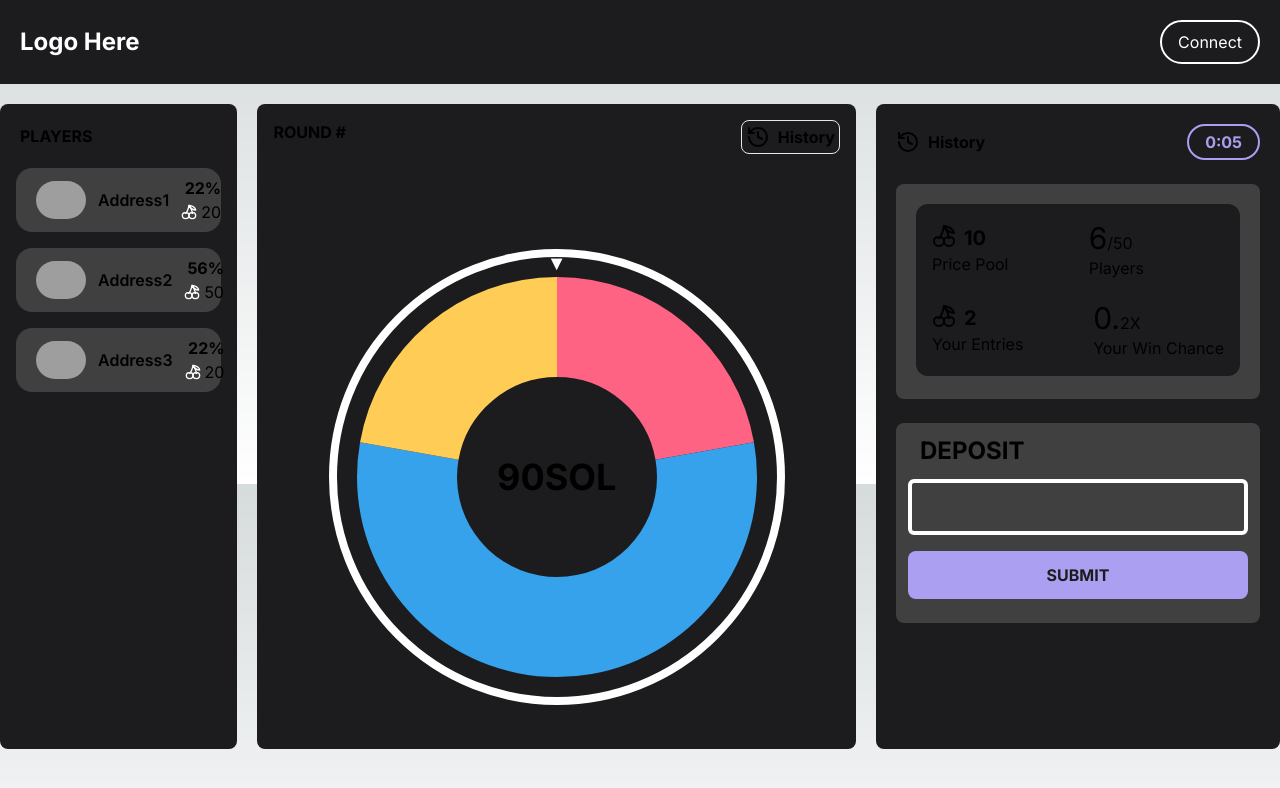
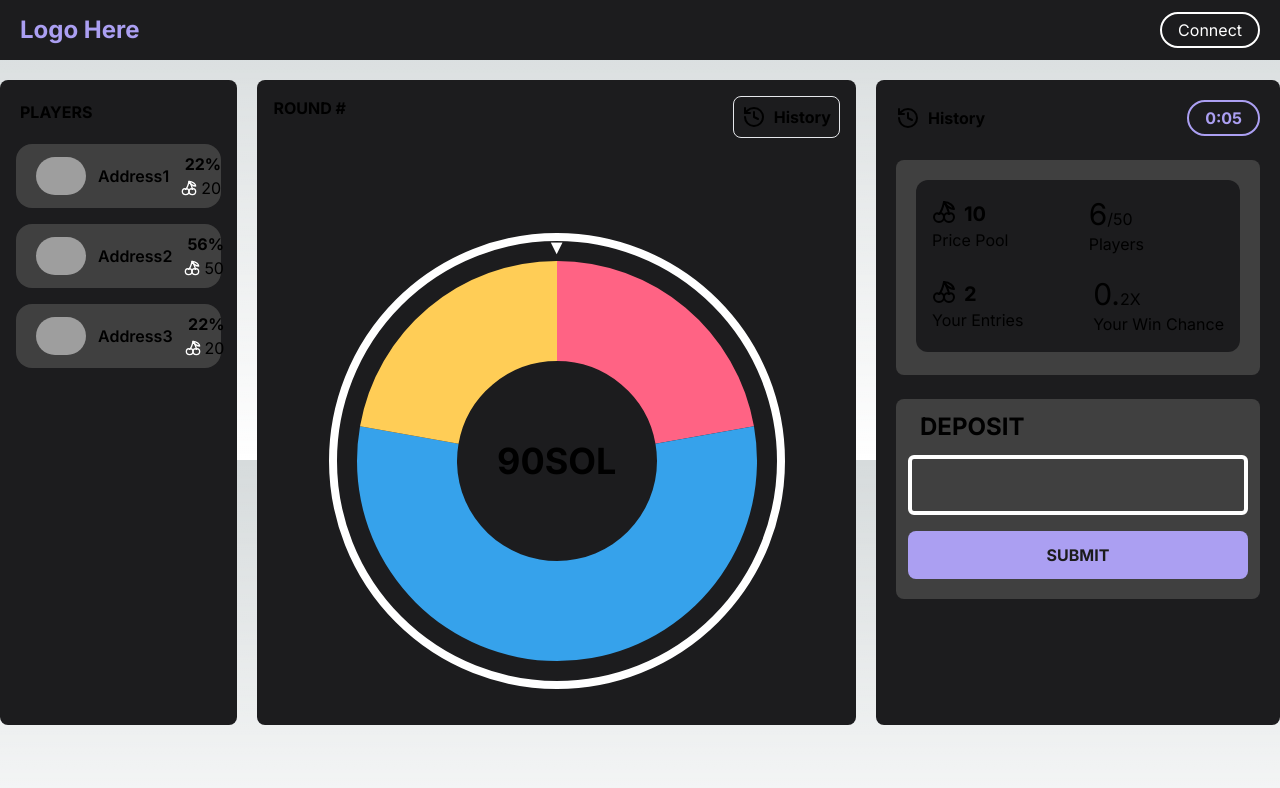
Before and after one commit to Hirusha1-cpu/wheelgame, a Next.js app: page / in a window 1280 px wide. Shown: the top 788 px of the page. Built offline with nearby package versions, Linux system fonts and the light colour scheme; grey boxes are pictures that could not be loaded.

Commit message:
add some new styles

```diff
--- a/components/ChartItems.tsx
+++ b/components/ChartItems.tsx
@@ -6,7 +6,7 @@ const ChartItems = ({ roundNumber }: any) => {
     <div className="flex justify-between px-4 pt-4">
       <h4 className="text-md font-bold uppercase">Round #{roundNumber}</h4>
 
-      <div className="flex items-center gap-2 rounded-lg border p-1">
+      <div className="flex items-center gap-2 rounded-lg border p-2">
         <History className="size-6" />
         <h4 className="text-md font-bold">History</h4>
       </div>
--- a/components/CheckList.tsx
+++ b/components/CheckList.tsx
@@ -210,7 +210,7 @@ const CheckList = ({}: any) => {
           type="number"
           value={solAmount}
           onChange={handleSetAmount}
-          className="mx-auto w-[340px] rounded-md bg-transparent p-3 outline-none border-white border-[4px] font-bold"
+          className="mx-auto w-[340px] rounded-md bg-transparent py-3 px-5 outline-none border-white border-[4px] font-bold text-xl"
         />
         <button
           onClick={sendSol}
--- a/components/Navbar.tsx
+++ b/components/Navbar.tsx
@@ -91,10 +91,10 @@ const NavBar = () => {
   }, []);
 
   return (
-    <div className="w-full bg-[#1C1C1E] p-5 flex items-center justify-between">
-      <h1 className="text-2xl text-white font-bold">Logo Here</h1>
+    <div className="w-full bg-[#1C1C1E] px-5 py-3 flex items-center justify-between">
+      <h1 className="text-2xl text-[#ab9ff2] font-bold">Logo Here</h1>
       <div className="flex flex-row-reverse items-center gap-4">
-        <button onClick={handleConnect} className="hover:bg-[#ab9ff2] px-4 py-2 rounded-3xl text-white border-white border-[2px] bg-transparent ease-linear duration-200 hover:scale-105 hover:font-bold hover:text-[#1C1C1E] hover:border-[#ab9ff2]">Connect</button>
+        <button onClick={handleConnect} className="hover:bg-[#ab9ff2] px-4 py-1 rounded-3xl text-white border-white border-[2px] bg-transparent ease-linear duration-200 hover:scale-105 hover:font-bold hover:text-[#1C1C1E] hover:border-[#ab9ff2]">Connect</button>
         {wallet && <p>Connected: {wallet}</p>}
         {error && <p>Error: {error}</p>}
       </div>
```
